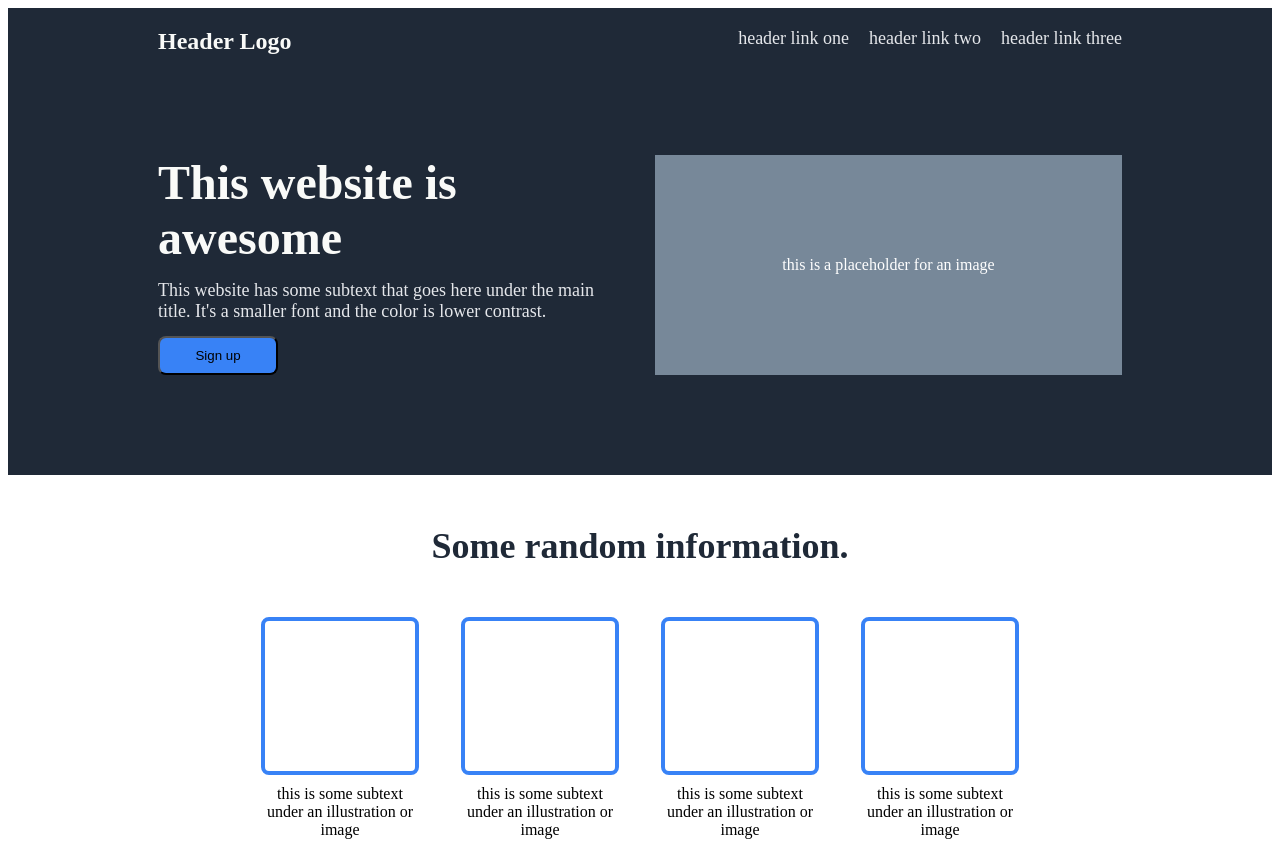
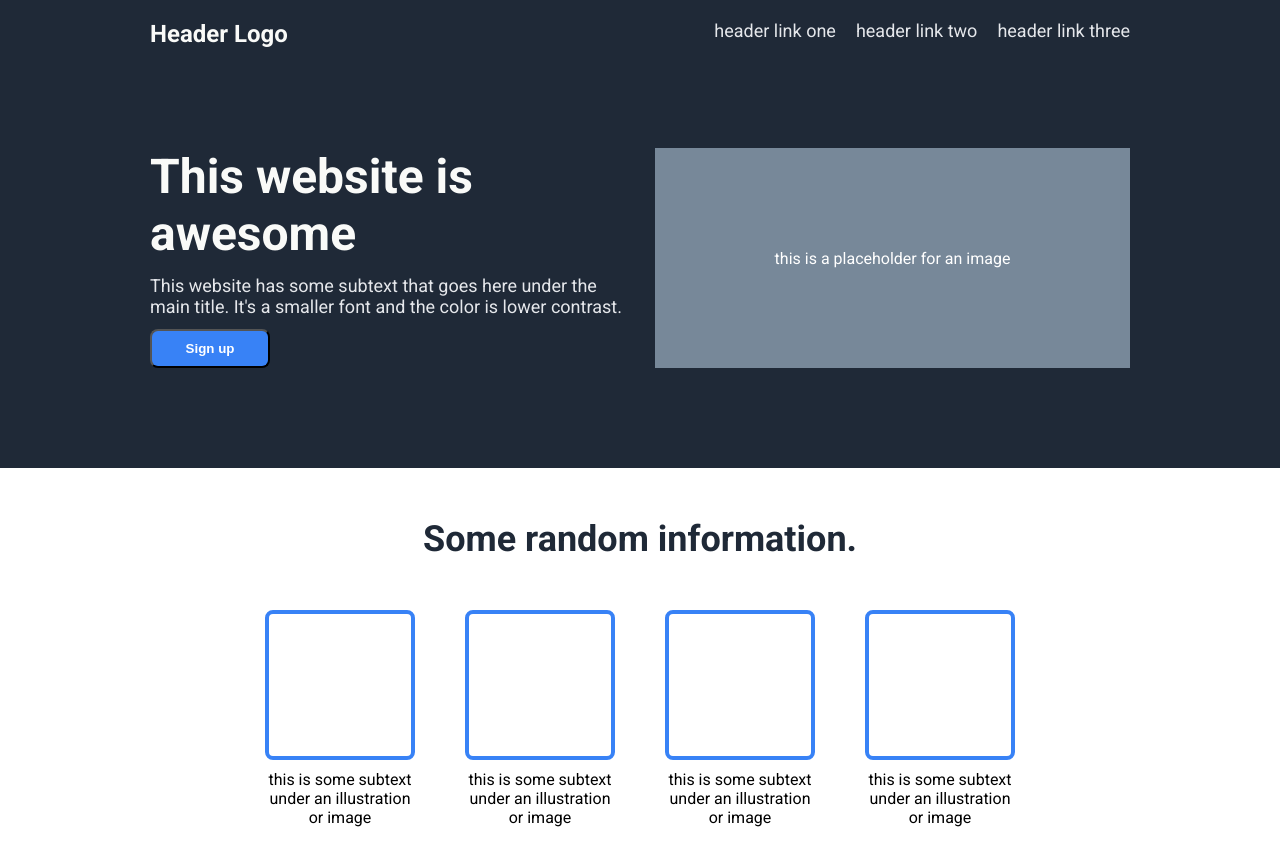
Before and after one commit to 4bdullah7eeshan/landing-page, a plain HTML site: page index.html in a window 1280 px wide. Shown: the top 842 px of the page. Drawn offline with Linux system fonts and the light colour scheme.

Commit message:
style: add Roboto font and remove excess margins

```diff
--- a/css/style.css
+++ b/css/style.css
@@ -1,5 +1,14 @@
+/* Initial Setup*/
+
+/* Had to put the following in order to remove the unexpected spaces at the border when viewed in the browser */
+* {
+    margin: 0;
+    box-sizing: border-box;
+}
+
+
 /*
-ITERATION 1: Color and font styles (from the second image)
+STEP 1: Color and font styles (from the second image)
 */
 
 .header-hero-section,
@@ -49,7 +58,7 @@ button,
 }
 
 /*
-ITERATION 2: Layout
+STEP 2: Layout
 */
 
 /* Header & Hero */
@@ -102,6 +111,7 @@ ITERATION 2: Layout
     flex-direction: column;
     justify-content: space-between;
     align-items: flex-start;
+    gap: 5px;
 }
 
 .hero-image {
@@ -208,6 +218,8 @@ button {
     padding: 10px;
     border-radius: 8px;
     width: 120px;
+    color: white;
+    font-weight: bold;
 }
 
 .signup-box button {
@@ -223,3 +235,12 @@ button {
     justify-content: center;
     align-items: center;
 }
+
+/*
+STEP 3: Polishing stuff
+*/
+
+/* Added Roboto font by Googling. Is not supported by default. Have to install it and link in HTML file.*/
+body {
+    font-family: "Roboto", sans-serif;
+}
--- a/index.html
+++ b/index.html
@@ -3,6 +3,7 @@
 <head>
     <meta charset="utf-8">
     <meta name="viewport" content="width=device-width, initial-scale=1.0">
+    <link href="https://fonts.googleapis.com/css2?family=Roboto:wght@400;700&display=swap" rel="stylesheet">
     <link rel="stylesheet" href="./css/style.css">
     <title>Landing Page</title>
 </head>
```
